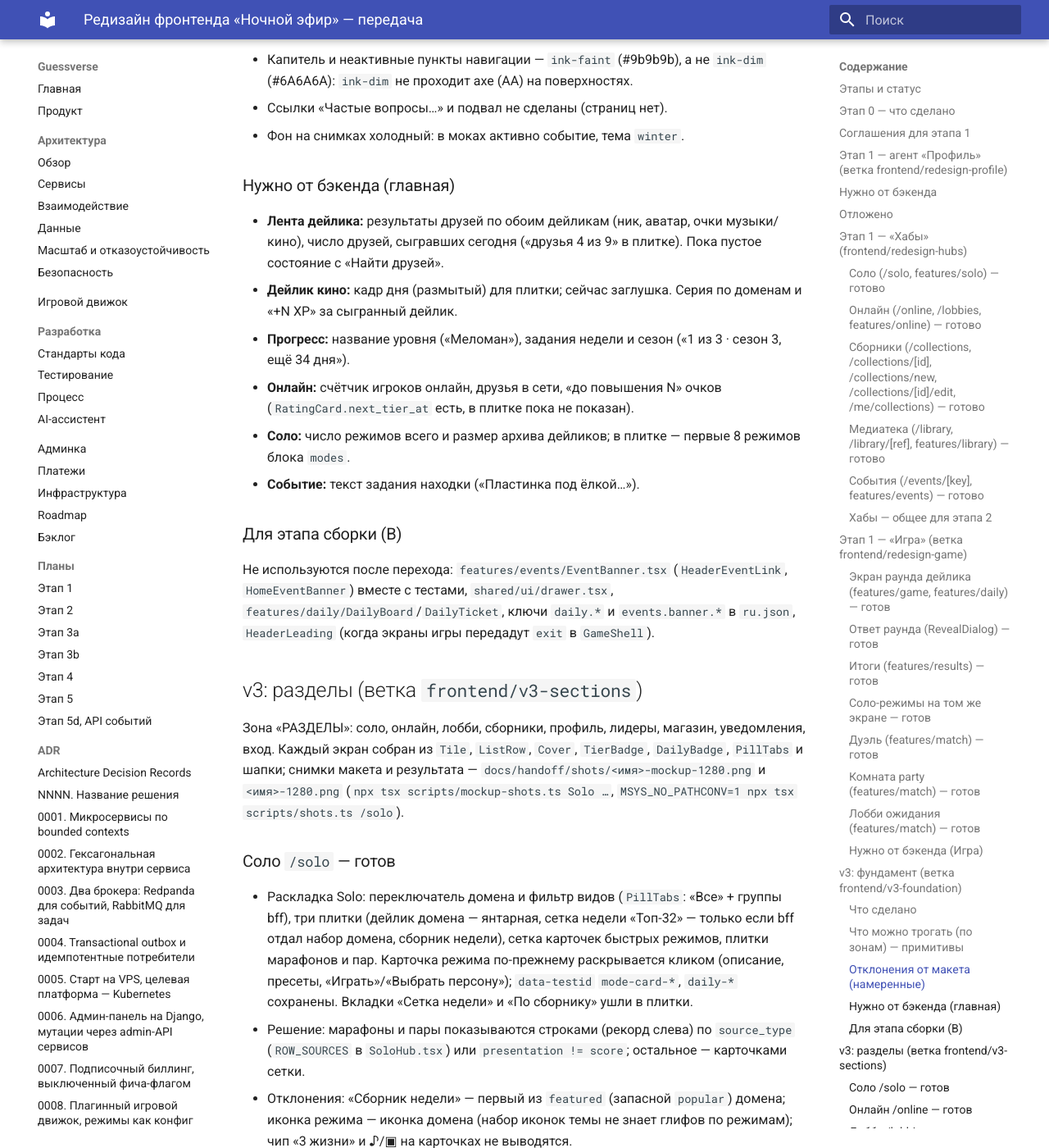
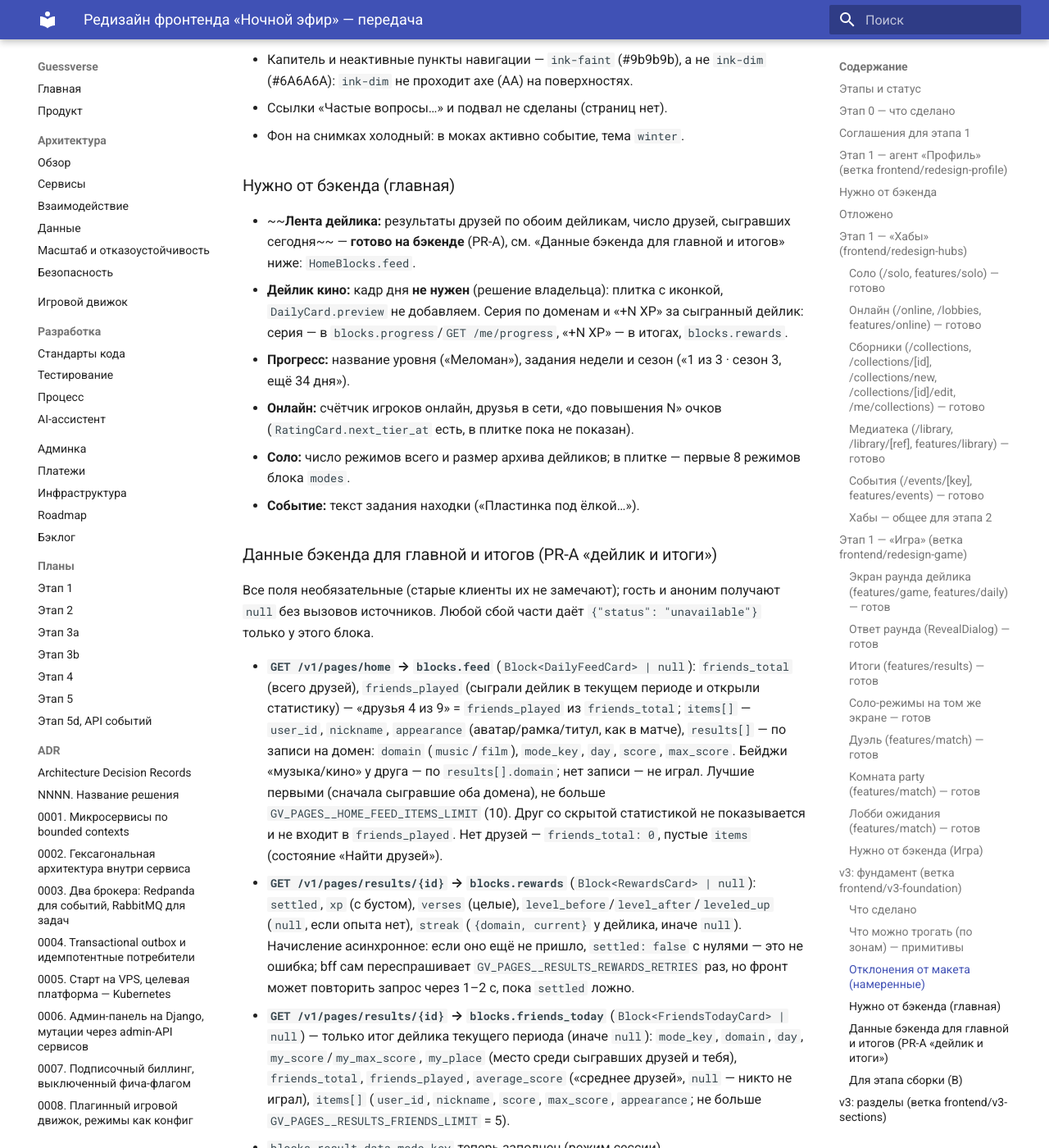
Before and after one commit to L0GIN0UT/oncue, an MkDocs documentation site: the page built from docs/handoff/frontend-redesign.md, in a window 1280 px wide and 1400 px high, scrolled down 12386 px. Shown: the whole window at 82% size. Built offline with MkDocs 1.6.1 and Material for MkDocs 9.7.7, drawn with Linux system fonts in a browser that asks for light colours; some of the changed text lies outside the part shown.

Commit message:
docs: данные бэкенда для главной и итогов, кадр дня не нужен, бэклог

```diff
--- a/docs/handoff/frontend-redesign.md
+++ b/docs/handoff/frontend-redesign.md
@@ -199,12 +199,21 @@
 - Фон на снимках холодный: в моках активно событие, тема `winter`.
 
 ### Нужно от бэкенда (главная)
-- **Лента дейлика:** результаты друзей по обоим дейликам (ник, аватар, очки музыки/кино), число друзей, сыгравших сегодня («друзья 4 из 9» в плитке). Пока пустое состояние с «Найти друзей».
-- **Дейлик кино:** кадр дня (размытый) для плитки; сейчас заглушка. Серия по доменам и «+N XP» за сыгранный дейлик.
+- ~~**Лента дейлика:** результаты друзей по обоим дейликам, число друзей, сыгравших сегодня~~ — **готово на бэкенде** (PR-A), см. «Данные бэкенда для главной и итогов» ниже: `HomeBlocks.feed`.
+- **Дейлик кино:** кадр дня **не нужен** (решение владельца): плитка с иконкой, `DailyCard.preview` не добавляем. Серия по доменам и «+N XP» за сыгранный дейлик: серия — в `blocks.progress`/`GET /me/progress`, «+N XP» — в итогах, `blocks.rewards`.
 - **Прогресс:** название уровня («Меломан»), задания недели и сезон («1 из 3 · сезон 3, ещё 34 дня»).
 - **Онлайн:** счётчик игроков онлайн, друзья в сети, «до повышения N» очков (`RatingCard.next_tier_at` есть, в плитке пока не показан).
 - **Соло:** число режимов всего и размер архива дейликов; в плитке — первые 8 режимов блока `modes`.
 - **Событие:** текст задания находки («Пластинка под ёлкой…»).
+
+### Данные бэкенда для главной и итогов (PR-A «дейлик и итоги»)
+Все поля необязательные (старые клиенты их не замечают); гость и аноним получают `null` без вызовов источников. Любой сбой части даёт `{"status": "unavailable"}` только у этого блока.
+
+- **`GET /v1/pages/home` → `blocks.feed`** (`Block<DailyFeedCard> | null`): `friends_total` (всего друзей), `friends_played` (сыграли дейлик в текущем периоде и открыли статистику) — «друзья 4 из 9» = `friends_played` из `friends_total`; `items[]` — `user_id`, `nickname`, `appearance` (аватар/рамка/титул, как в матче), `results[]` — по записи на домен: `domain` (`music`/`film`), `mode_key`, `day`, `score`, `max_score`. Бейджи «музыка/кино» у друга — по `results[].domain`; нет записи — не играл. Лучшие первыми (сначала сыгравшие оба домена), не больше `GV_PAGES__HOME_FEED_ITEMS_LIMIT` (10). Друг со скрытой статистикой не показывается и не входит в `friends_played`. Нет друзей — `friends_total: 0`, пустые `items` (состояние «Найти друзей»).
+- **`GET /v1/pages/results/{id}` → `blocks.rewards`** (`Block<RewardsCard> | null`): `settled`, `xp` (с бустом), `verses` (целые), `level_before`/`level_after`/`leveled_up` (`null`, если опыта нет), `streak` (`{domain, current}` у дейлика, иначе `null`). Начисление асинхронное: если оно ещё не пришло, `settled: false` с нулями — это не ошибка; bff сам переспрашивает `GV_PAGES__RESULTS_REWARDS_RETRIES` раз, но фронт может повторить запрос через 1–2 с, пока `settled` ложно.
+- **`GET /v1/pages/results/{id}` → `blocks.friends_today`** (`Block<FriendsTodayCard> | null`) — только итог дейлика текущего периода (иначе `null`): `mode_key`, `domain`, `day`, `my_score`/`my_max_score`, `my_place` (место среди сыгравших друзей и тебя), `friends_total`, `friends_played`, `average_score` («среднее друзей», `null` — никто не играл), `items[]` (`user_id`, `nickname`, `score`, `max_score`, `appearance`; не больше `GV_PAGES__RESULTS_FRIENDS_LIMIT` = 5).
+- `blocks.result.data.mode_key` теперь заполнен (режим сессии).
+- **Кадр дня не нужен, плитка с иконкой** (решение владельца): `DailyCard.preview` не добавляется, заглушку плитки кино не менять на размытый кадр.
 
 ### Для этапа сборки (B)
 Не используются после перехода: `features/events/EventBanner.tsx` (`HeaderEventLink`, `HomeEventBanner`) вместе с тестами, `shared/ui/drawer.tsx`, `features/daily/DailyBoard`/`DailyTicket`, ключи `daily.*` и `events.banner.*` в `ru.json`, `HeaderLeading` (когда экраны игры передадут `exit` в `GameShell`).
@@ -293,8 +302,8 @@
 
 ### Итоги `/results/[id]` — готовы
 - Карточка: шапка исхода, счёт 72 px с «/ max», «очков · N из M угадано», вкладки раундов, рекорд; строки раундов с обложкой-заглушкой 48 px, «открыто N с» (по `levels` режима, иначе исход словами), очки цветом исхода, «Сохранить»; кнопки «Поделиться», «Теперь кино/музыка» (дейлик другого домена, если не сыгран; у сборника «К сборнику»; иначе «Другие режимы») и «На главную».
-- Отклонения: заголовок («Игра сыграна») из данных, а не «Отличный слух»; блоков «Награды за игру» и «Среди друзей сегодня» нет.
-- Нужно от бэкенда (Итоги): награды за игру (XP с прогрессом уровня, Версы, серия), результаты друзей за день, секунды открытого фрагмента в раунде (сейчас по уровню и режиму), оценка-подпись итога («Отличный слух»), изображения треков/фильмов (часть C).
+- Отклонения: заголовок («Игра сыграна») из данных, а не «Отличный слух»; блоки «Награды за игру» и «Среди друзей сегодня» на фронте ещё не подключены, данные уже есть (`blocks.rewards`, `blocks.friends_today`, см. ниже).
+- Нужно от бэкенда (Итоги): ~~награды за игру (XP с прогрессом уровня, Версы, серия)~~ и ~~результаты друзей за день~~ — **готово** (PR-A); осталось: секунды открытого фрагмента в раунде (сейчас по уровню и режиму), оценка-подпись итога («Отличный слух»), изображения треков/фильмов (часть C).
 
 ### Дуэль и комната — готовы
 - Дуэль: полоса счёта (радиус 20, круглые метки раундов, рамка текущего), строки попыток сразу под ней, лента, строка «{соперник} думает/ответил…» справа под лентой с мигающей точкой, таймер фазы, «Сдаться» в шапке пилюлей. Метки соперника на ленте нет: уровни в матче общие, позиции прослушивания сервер не отдаёт (`opponentLevel` в `TapeDeck` готов).
```
Also changed, not shown: docs/architecture/services.md (+2 -2 lines), docs/backlog.md (+1 -0 lines).
